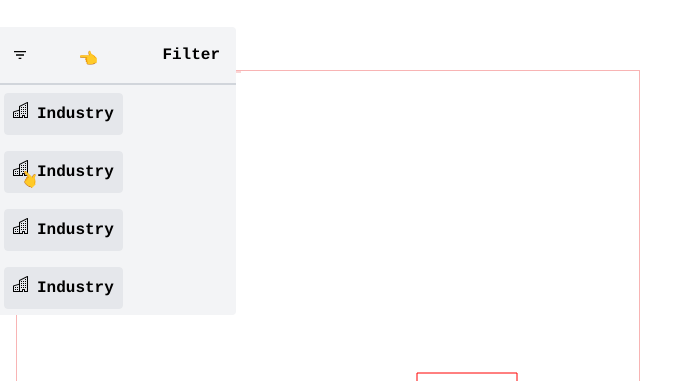
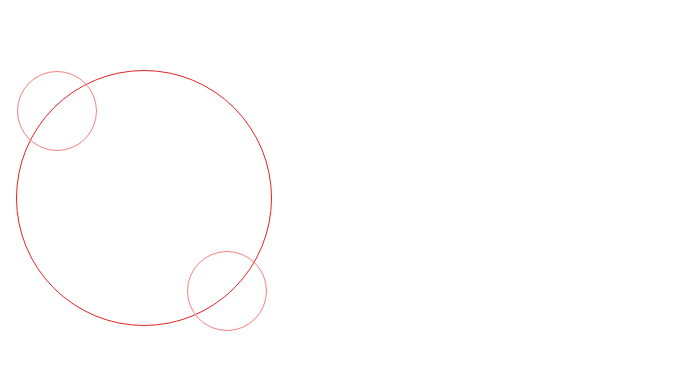
Before and after one commit to sunam007/lusha, a Next.js app: page / in a window 1280 px wide. Shown: the part 1621-2002 px from the top of the page, without its empty margins (0-699 px from the left). Built offline with nearby package versions, Linux system fonts and the light colour scheme; a web font is replaced by a local one.

Commit message:
circular orbital shape created

```diff
--- a/src/components/animation/hero/index.tsx
+++ b/src/components/animation/hero/index.tsx
@@ -94,8 +94,8 @@ const HeroAnimation = () => {
 
     return (
         <>
-            <div className=" w-1/2 border border-red-300 relative">
-                <div className="relative w-56 border border-red-200">
+            <div className=" w-1/2  relative">
+                {/* <div className="relative w-56">
                     <div id="target-div" className="absolute bottom-0">
                         🧿
                     </div>
@@ -134,11 +134,14 @@ const HeroAnimation = () => {
                 </div>
                 <div id="second-cursor" className="absolute left-[11px] -top-[23px] opacity-0 origin-center rotate-45">
                     👈
+                </div> */}
+
+                <div>
+                    <div className="w-64 h-64 border border-red-600 rounded-full relative">
+                        <div className="w-20 h-20 border border-red-400 rounded-full"></div>
+                        <div className="w-20 h-20 border border-red-400 rounded-full absolute left-[170px] top-[180px]"></div>
+                    </div>
                 </div>
-
-                <svg id="path-svg" width={1000} height={500} >
-                    <path className="absolute" stroke="red" fill="none" d="M 400 300 L 400 350 L 500 350 L 400 450 L 500 450 L 500 300 Z"></path>
-                </svg>
             </div>
         </>
     );
```
